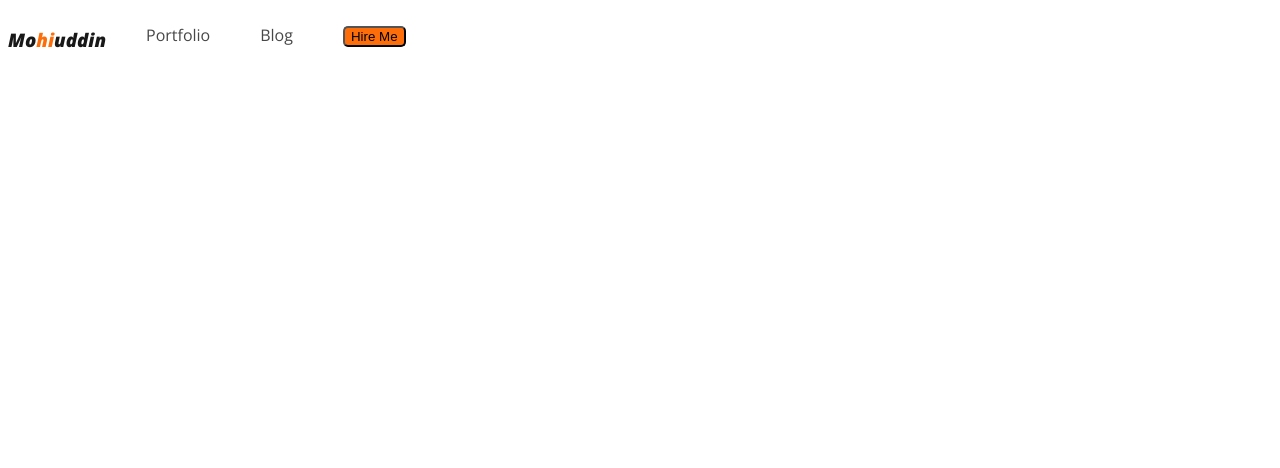
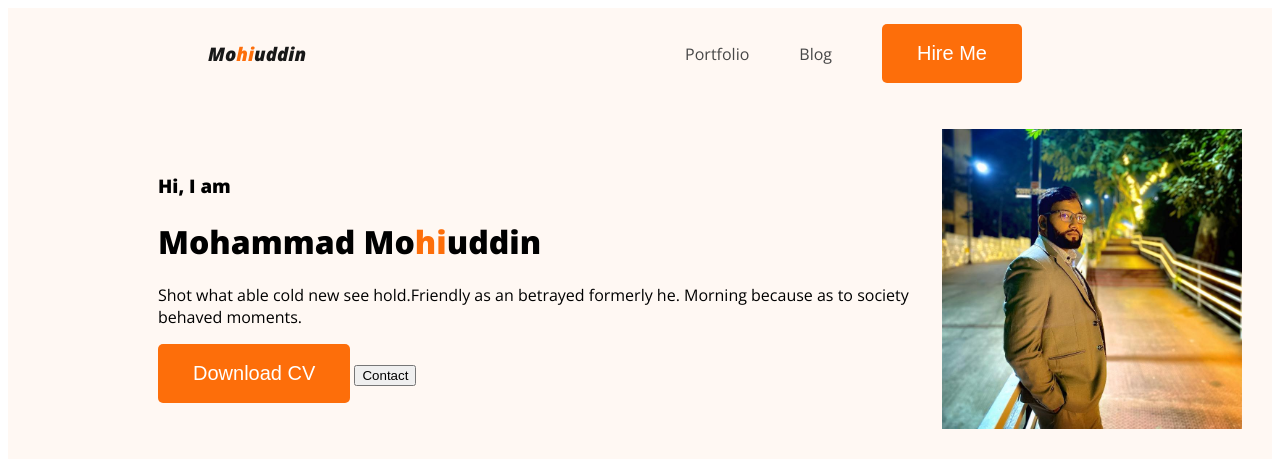
Before and after one commit to Mohiuddin10/developer-portfolio-mohiuddin, a plain HTML site: page index.html in a window 1280 px wide. Drawn offline with nearby package versions, Linux system fonts and the light colour scheme.

Commit message:
5-3 working on banner

```diff
--- a/index.html
+++ b/index.html
@@ -10,7 +10,7 @@
     <link href="https://fonts.googleapis.com/css2?family=Open+Sans:ital,wght@0,400;0,800;1,400;1,800&display=swap" rel="stylesheet">
 </head>
 <body>
-    <header>
+    <header class="header">
         <nav>
             <h3 class="nav-title">Mo<span class="text-primary">hi</span>uddin</h3>
             <ul>
@@ -19,6 +19,16 @@
                 <li><button class="btn-primary">Hire Me</button></li>
             </ul>
         </nav>
+        <div class="banner">
+            <div class="banner-content">
+                <h3 class="banner-greeting">Hi, I  am</h3>
+                <h1 class="banner-title">Mohammad Mo<span class="text-primary">hi</span>uddin</h1>
+                <p>Shot what able cold new see hold.Friendly as an betrayed formerly he. Morning because as to society behaved moments.</p>
+                <button class="btn-primary">Download CV</button>
+                <button>Contact</button>
+            </div>
+            <img class="profile-pic" src="./Asset/mohiuddin.jpg" alt="">
+        </div>
     </header>
 
 </body>
--- a/style.css
+++ b/style.css
@@ -10,11 +10,18 @@ body {
 .btn-primary {
     background: #FD6E0A;
     border-radius: 5px;
+    border: 0;
+    color: #FFF;
+    font-size: 20px;
+    padding: 18px 35px;
 }
 
 /* Nav related style */
 nav {
     display: flex;
+    align-items: center;
+    justify-content: space-between;
+    margin: 0 200px;
 }
 .nav-title {
     color: #181818;
@@ -25,7 +32,7 @@ nav {
 
 nav > ul {
     display: flex;
-
+    align-items: center;
 }
 
 nav li {
@@ -37,3 +44,16 @@ nav a{
     text-decoration: none;
     color: #474747;
 }
+
+/* Header related style */
+.header {
+    background-color: #FFF8F3;
+}
+.banner {
+    padding: 30px 30px 30px 150px;
+    display: flex;
+    align-items: center;
+}
+.profile-pic {
+    width: 300px;
+}
```
Also changed, not shown: Asset/mohiuddin.jpg (added).
